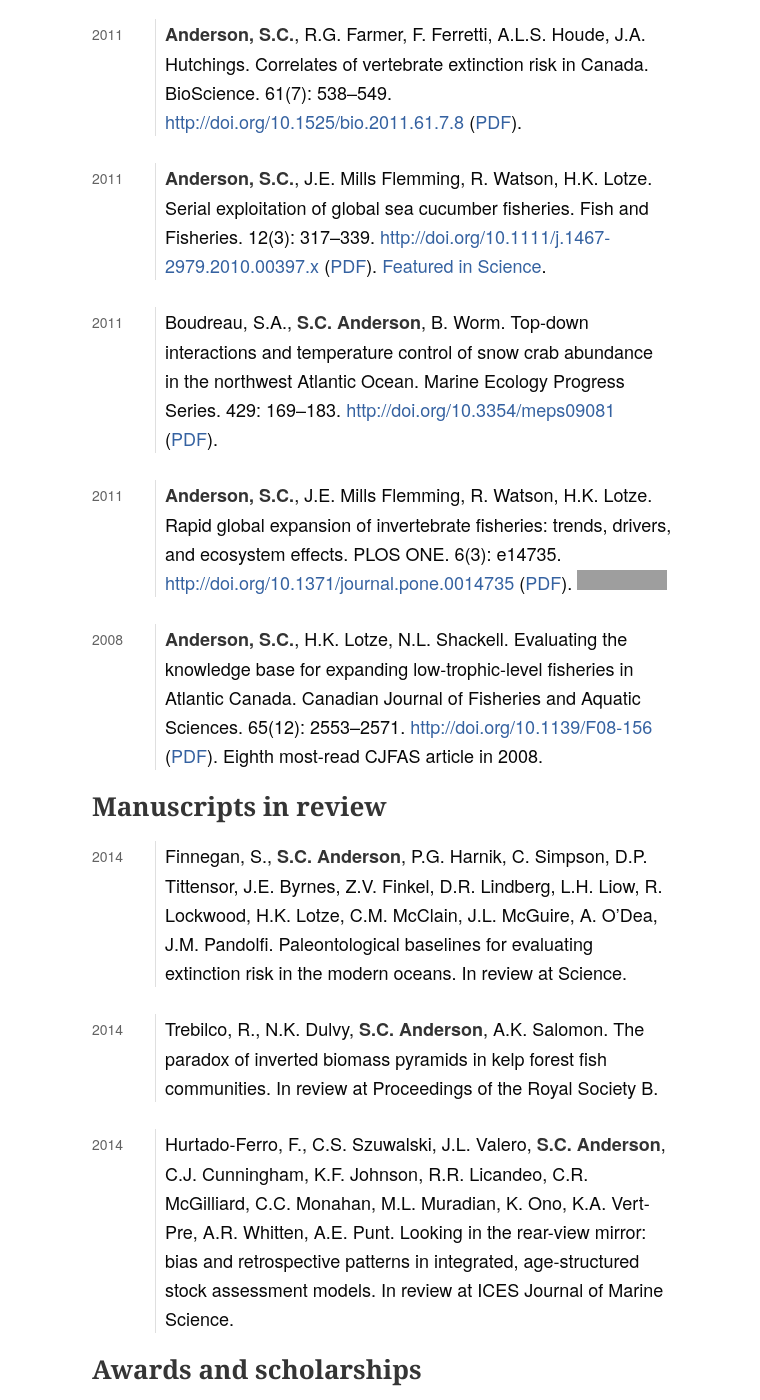
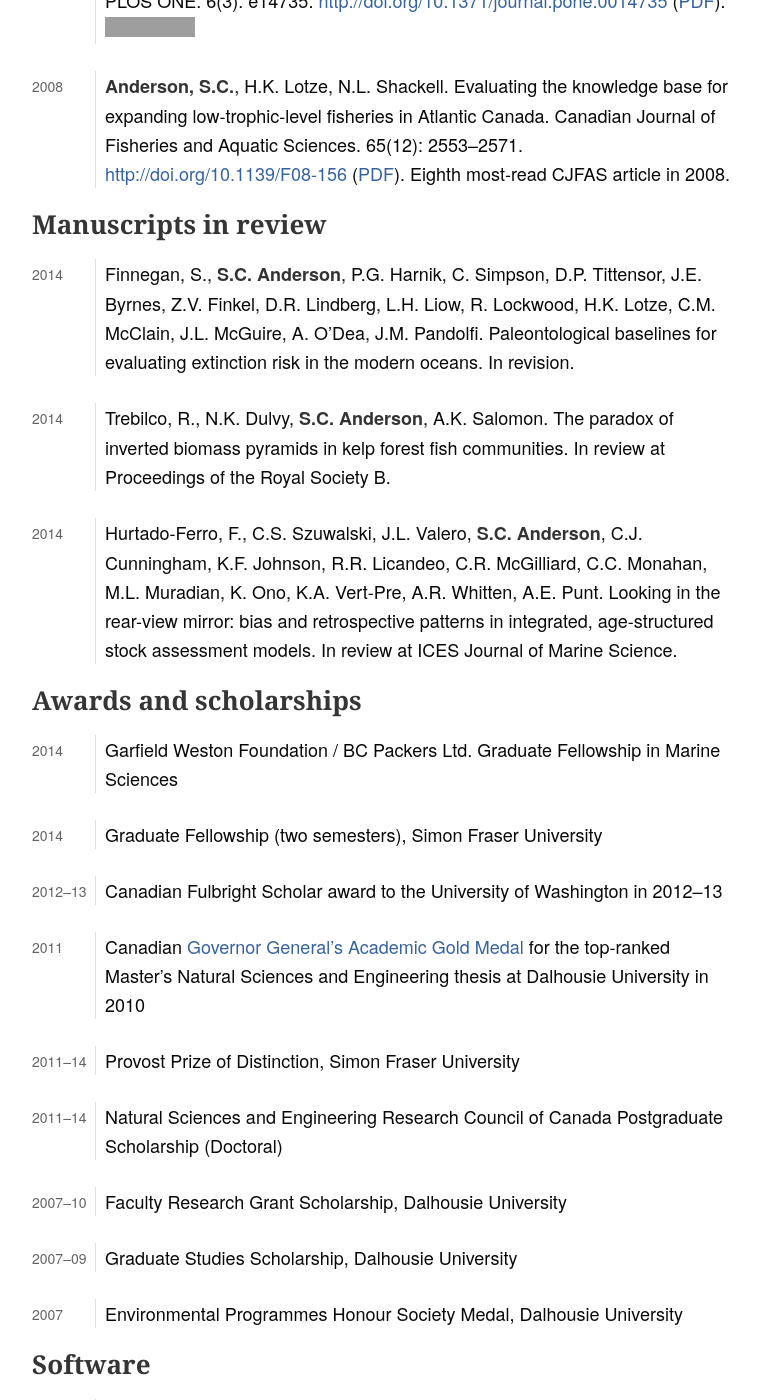
Before and after one commit to seananderson/seananderson.ca, a Jekyll site: the page built from cv.html, in a window 1280 px wide and 1400 px high, scrolled down 3278 px. Shown: the whole window, without its empty margins (258-1018 px from the left). Built offline with Jekyll 4.4.1, drawn with Linux system fonts in a browser that asks for light colours; Markdown is read by kramdown in place of the engine named in the settings; comment, search, counter and statistics services are not loaded; grey boxes are pictures that could not be loaded.

Commit message:
Make dplyr post, update cv, widen the layout
The layout was too narrow for a lot of code. Was getting
annoying --- especially for this dplyr post.

```diff
--- a/AndersonCV.txt
+++ b/AndersonCV.txt
@@ -218,7 +218,7 @@ Manuscripts in review
     Tittensor, J.E. Byrnes, Z.V. Finkel, D.R. Lindberg, L.H. Liow, R.
     Lockwood, H.K. Lotze, C.M. McClain, J.L. McGuire, A. O’Dea, J.M.
     Pandolfi. Paleontological baselines for evaluating extinction risk
-    in the modern oceans. In review at Science.
+    in the modern oceans. In revision.
 
 2014
 :   Trebilco, R., N.K. Dulvy, **S.C. Anderson**, A.K. Salomon. The
--- a/_includes/header.html
+++ b/_includes/header.html
@@ -61,8 +61,8 @@
   ================================================== -->
 
   <div class="container">
-    <div class="offset-by-three">
-    <div class="ten columns">
+    <div class="offset-by-two">
+    <div class="twelve columns">
       <div class="masthead">
         <div class="sean">
          <a href="/">Sean C. Anderson</a>
--- a/cv.html
+++ b/cv.html
@@ -101,7 +101,7 @@ title: seananderson.ca
 <h1 id="manuscripts-in-review">Manuscripts in review</h1>
 <dl>
 <dt>2014</dt>
-<dd><p>Finnegan, S., <strong>S.C. Anderson</strong>, P.G. Harnik, C. Simpson, D.P. Tittensor, J.E. Byrnes, Z.V. Finkel, D.R. Lindberg, L.H. Liow, R. Lockwood, H.K. Lotze, C.M. McClain, J.L. McGuire, A. O’Dea, J.M. Pandolfi. Paleontological baselines for evaluating extinction risk in the modern oceans. In review at Science.</p>
+<dd><p>Finnegan, S., <strong>S.C. Anderson</strong>, P.G. Harnik, C. Simpson, D.P. Tittensor, J.E. Byrnes, Z.V. Finkel, D.R. Lindberg, L.H. Liow, R. Lockwood, H.K. Lotze, C.M. McClain, J.L. McGuire, A. O’Dea, J.M. Pandolfi. Paleontological baselines for evaluating extinction risk in the modern oceans. In revision.</p>
 </dd>
 <dt>2014</dt>
 <dd><p>Trebilco, R., N.K. Dulvy, <strong>S.C. Anderson</strong>, A.K. Salomon. The paradox of inverted biomass pyramids in kelp forest fish communities. In review at Proceedings of the Royal Society B.</p>
```
Also changed, not shown: cv-pandoc.md (+1 -1 lines), 1 other file.
